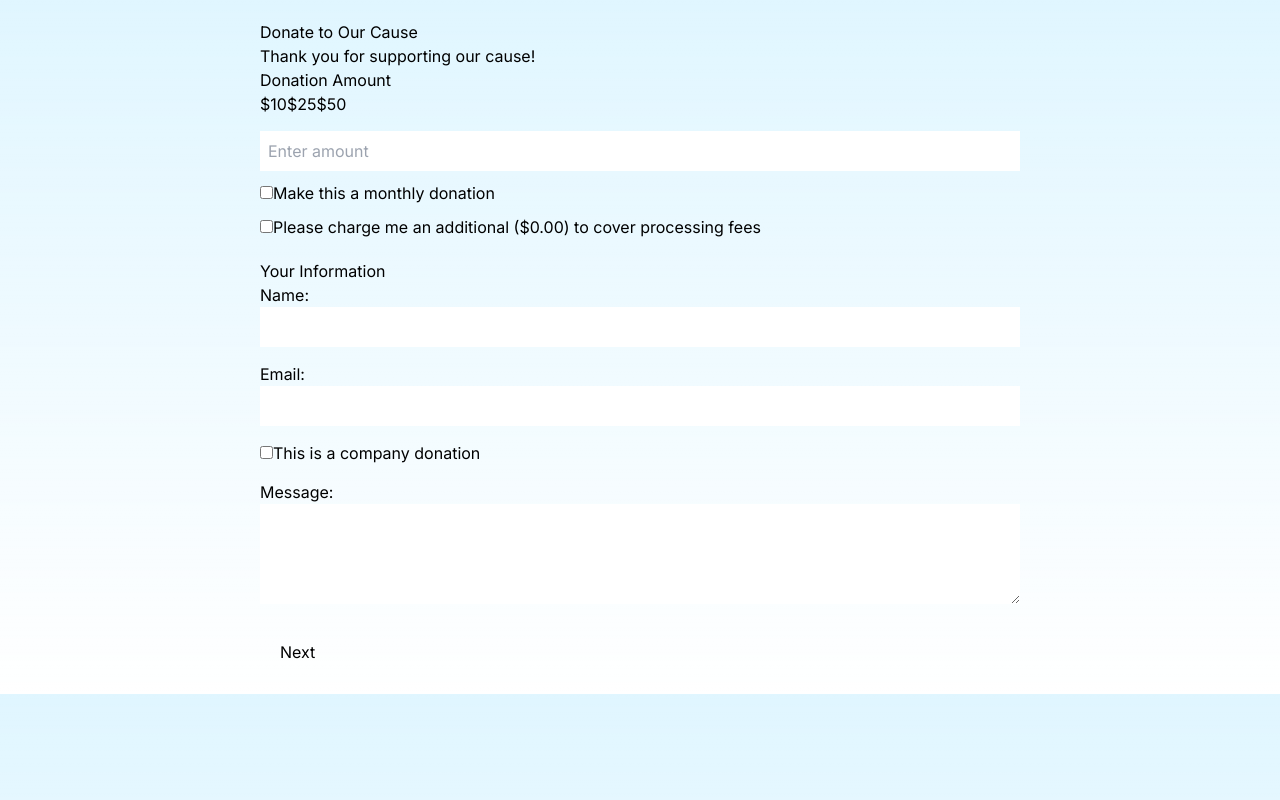
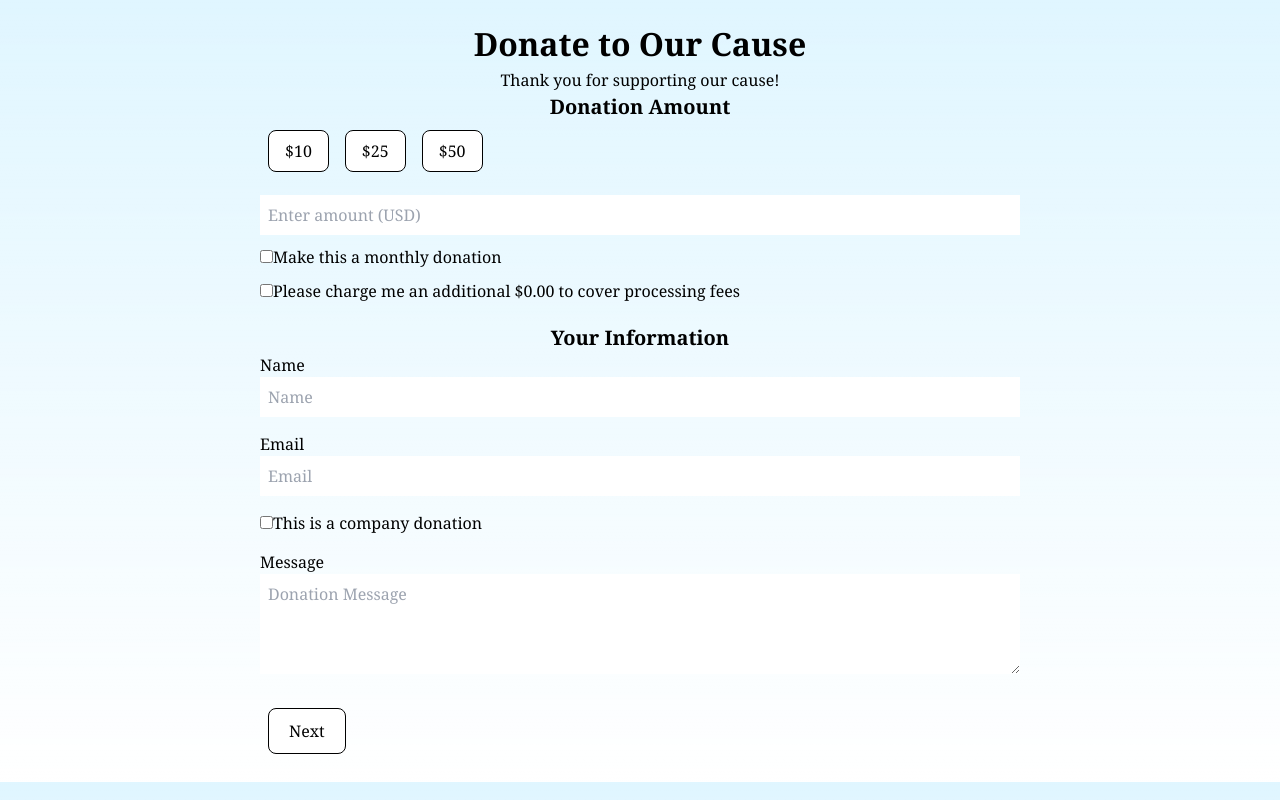
Before and after one commit to developforgood/South-Bronx-United-intern-group-4, a Next.js app in the folder clubhousecafe/: page /donation in a window 1280 px wide. Built offline with nearby package versions, Linux system fonts and the light colour scheme.

Commit message:
more changes

```diff
--- a/clubhousecafe/src/app/donation/page.tsx
+++ b/clubhousecafe/src/app/donation/page.tsx
@@ -77,7 +77,7 @@ const DonationsPage: React.FC = () => {
               value={formData.amount > 0 ? formData.amount : ''}
               onChange={handleChange}
               min="0"
-              placeholder="Enter amount"
+              placeholder="Enter amount (USD)"
               style={{ width: '100%', padding: '8px' }}
             />
             <div style={{ marginTop: '10px' }}>
@@ -99,7 +99,7 @@ const DonationsPage: React.FC = () => {
                   checked={formData.coverFees}
                   onChange={handleChange}
                 />
-                Please charge me an additional (${processingFee.toFixed(2)}) to cover processing fees
+                Please charge me an additional ${processingFee.toFixed(2)} to cover processing fees
               </label>
             </div>
           </div>
@@ -107,7 +107,7 @@ const DonationsPage: React.FC = () => {
           <div style={{ marginBottom: '20px' }}>
             <h2>Your Information</h2>
             <div style={{ marginBottom: '15px' }}>
-              <label htmlFor="name">Name:</label>
+              <label htmlFor="name">Name</label>
               <input
                 type="text"
                 id="name"
@@ -115,10 +115,11 @@ const DonationsPage: React.FC = () => {
                 value={formData.name}
                 onChange={handleChange}
                 style={{ width: '100%', padding: '8px' }}
+                placeholder="Name"
               />
             </div>
             <div style={{ marginBottom: '15px' }}>
-              <label htmlFor="email">Email:</label>
+              <label htmlFor="email">Email</label>
               <input
                 type="email"
                 id="email"
@@ -126,6 +127,7 @@ const DonationsPage: React.FC = () => {
                 value={formData.email}
                 onChange={handleChange}
                 style={{ width: '100%', padding: '8px' }}
+                placeholder="Email"
               />
             </div>
             <div style={{ marginBottom: '15px' }}>
@@ -140,13 +142,14 @@ const DonationsPage: React.FC = () => {
               </label>
             </div>
             <div style={{ marginBottom: '15px' }}>
-              <label htmlFor="message">Message:</label>
+              <label htmlFor="message">Message</label>
               <textarea
                 id="message"
                 name="message"
                 value={formData.message}
                 onChange={handleChange}
                 style={{ width: '100%', padding: '8px', minHeight: '100px' }}
+                placeholder="Donation Message"
               />
             </div>
           </div>
--- a/clubhousecafe/src/app/globals.css
+++ b/clubhousecafe/src/app/globals.css
@@ -10,13 +10,13 @@
 
 @media (prefers-color-scheme: dark) {
   :root {
-    --foreground-rgb: 255, 255, 255;
+    --foreground-rgb: 224, 246, 255;
     --background-start-rgb: 0, 0, 0;
     --background-end-rgb: 0, 0, 0;
   }
 }
 
-body {
+html body {
   color: rgb(var(--foreground-rgb));
   background: linear-gradient(
       to bottom,
@@ -24,7 +24,49 @@ body {
       rgb(var(--background-end-rgb))
     )
     rgb(var(--background-start-rgb));
-  /* make default font comic sans */
+    /* make default font Georgia */
+    font-family: Georgia, serif !important;
+}
+
+p {
+  /* center text and make it wrap */
+  text-align: center;
+  white-space: pre-wrap;
+}
+
+h1 {
+  /* center it and bold it */
+  text-align: center;
+  font-weight: bold;
+  /* make it a little bigger */
+  font-size: 2rem;
+}
+
+h2 {
+  /* center it and bold it */
+  text-align: center;
+  font-weight: bold;
+  /* make it a little bigger */
+  font-size: 1.25rem;
+}
+
+button {
+  /* make buttons look pretty and align them horizontally and center them */
+  padding: 0.5rem 1rem;
+  border-radius: 0.5rem;
+  display: inline-block;
+  margin: 0 auto;
+  /* give them a black border, rounded edges, and fill background with white */
+  border: 1px solid rgb(var(--foreground-rgb));
+  background: white;
+  /* center buttons in screen and space them out */
+  text-align: center;
+  margin: 0.5rem;
+}
+
+label {
+  /* add space between box and text */
+  margin-right: 0.5rem;
 }
 
 @layer utilities {
```
